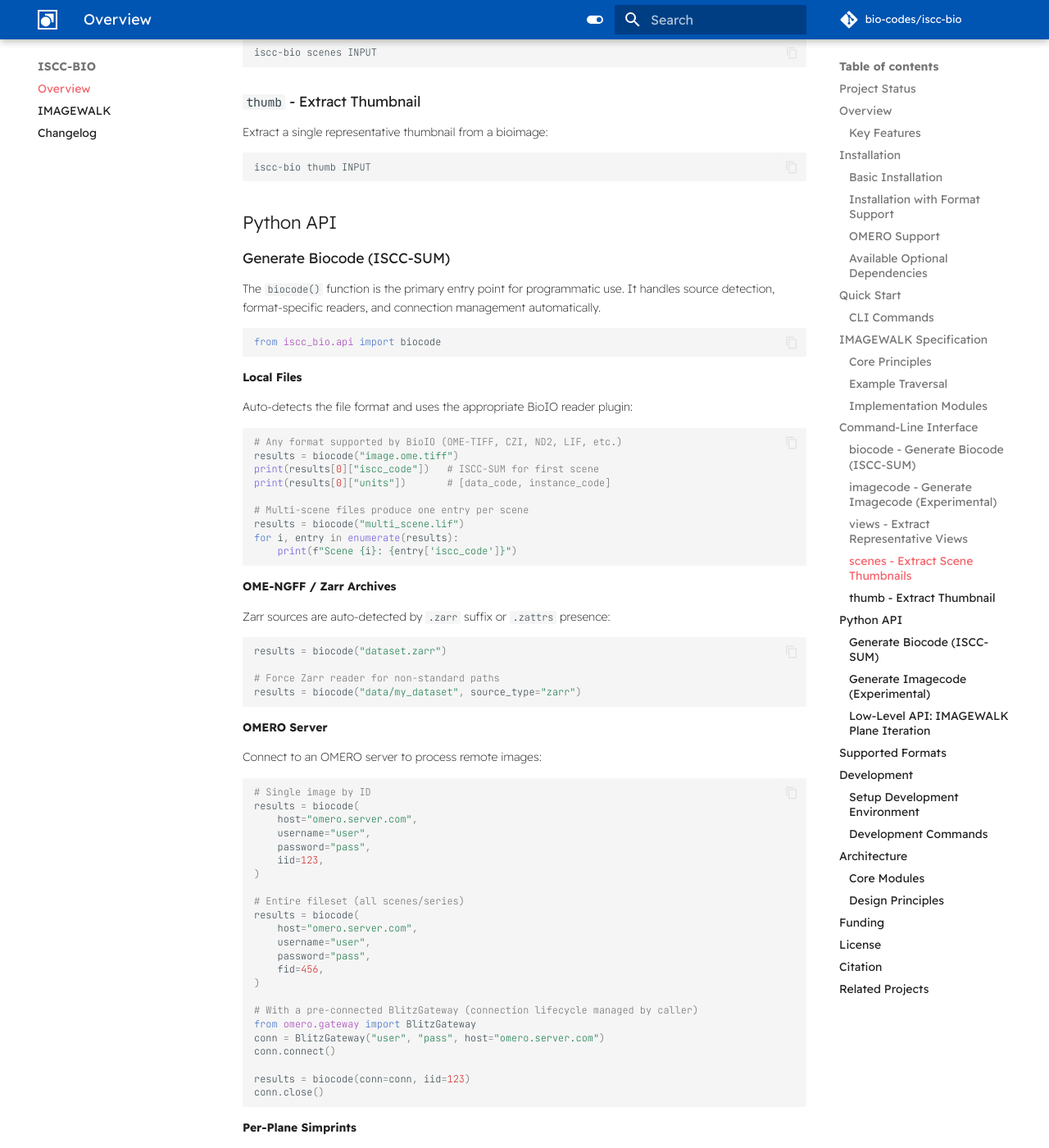
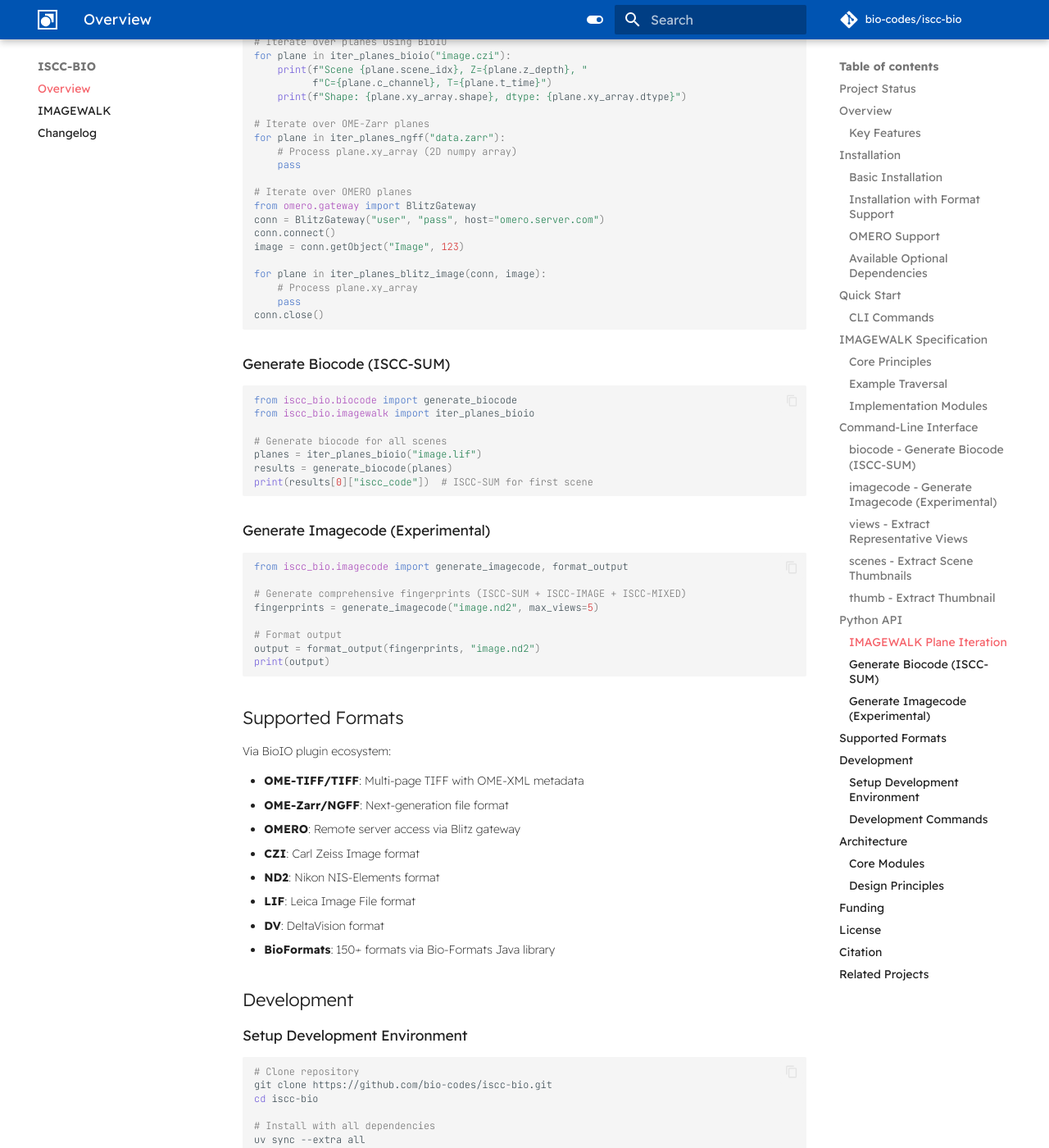
Before and after one commit to bio-codes/iscc-bio, an MkDocs documentation site: the page built from docs/index.md, in a window 1280 px wide and 1400 px high, scrolled down 4564 px. Shown: the whole window at 82% size. Built offline with MkDocs 1.6.1 and Material for MkDocs 9.7.7, drawn with Linux system fonts in a browser that asks for light colours; comment, search, counter and statistics services are not loaded; some of the changed text lies outside the part shown.

Commit message:
docs: update changelog and streamline index page for v0.1.0

````diff
--- a/docs/index.md
+++ b/docs/index.md
@@ -32,7 +32,7 @@ Documentation: https://bio.iscc.codes
 - **Multi-Source Support**: Process local files (via BioIO), OME-Zarr archives, and OMERO remote servers
 - **Memory Efficient**: Lazy loading with Dask for processing large multi-dimensional images
 - **Multi-Scene Processing**: Handle complex multi-scene/multi-series bioimage files
-- **Command-Line Tools**: CLI commands for code generation, pixel hashing, and view extraction
+- **Command-Line Tools**: CLI commands for code generation
 
 ## Installation
 
@@ -74,42 +74,6 @@ pip install -r requirements-omero.txt
 - **czi**, **nd2**, **lif**, **ome-tiff**, **ome-zarr-plugin**, **dv**, **tifffile**: Individual format readers
 
 ## Quick Start
-
-=== "Python"
-
-    ```python
-    from iscc_bio.api import biocode
-
-    # Local bioimage file (auto-detects format)
-    results = biocode("myimage.ome.tiff")
-    print(results[0]["iscc_code"])
-
-    # OME-Zarr/NGFF archive
-    results = biocode("data.zarr")
-
-    # OMERO server
-    results = biocode(host="omero.server.com", username="user",
-                      password="pass", iid=123)
-
-    # With per-plane simprints for similarity search
-    results = biocode("myimage.czi", simprints=True)
-    ```
-
-=== "CLI"
-
-    ```bash
-    # Local bioimage file (auto-detects format)
-    iscc-bio biocode myimage.ome.tiff
-
-    # OME-Zarr/NGFF archive
-    iscc-bio biocode data.zarr
-
-    # OMERO server
-    iscc-bio biocode --host omero.server.com --iid 123
-
-    # With per-plane simprints for similarity search
-    iscc-bio biocode myimage.czi --simprints
-    ```
 
 ### CLI Commands
 
@@ -259,118 +223,46 @@ iscc-bio thumb INPUT
 
 ## Python API
 
-### Generate Biocode (ISCC-SUM)
-
-The `biocode()` function is the primary entry point for programmatic use. It handles source detection,
-format-specific readers, and connection management automatically.
+### IMAGEWALK Plane Iteration
 
 ```python
-from iscc_bio.api import biocode
-```
+from iscc_bio.imagewalk import iter_planes_bioio, iter_planes_ngff
+from iscc_bio.imagewalk import iter_planes_blitz_image
 
-#### Local Files
+# Iterate over planes using BioIO
+for plane in iter_planes_bioio("image.czi"):
+    print(f"Scene {plane.scene_idx}, Z={plane.z_depth}, "
+          f"C={plane.c_channel}, T={plane.t_time}")
+    print(f"Shape: {plane.xy_array.shape}, dtype: {plane.xy_array.dtype}")
 
-Auto-detects the file format and uses the appropriate BioIO reader plugin:
+# Iterate over OME-Zarr planes
+for plane in iter_planes_ngff("data.zarr"):
+    # Process plane.xy_array (2D numpy array)
+    pass
 
-```python
-# Any format supported by BioIO (OME-TIFF, CZI, ND2, LIF, etc.)
-results = biocode("image.ome.tiff")
-print(results[0]["iscc_code"])   # ISCC-SUM for first scene
-print(results[0]["units"])       # [data_code, instance_code]
-
-# Multi-scene files produce one entry per scene
-results = biocode("multi_scene.lif")
-for i, entry in enumerate(results):
-    print(f"Scene {i}: {entry['iscc_code']}")
-```
-
-#### OME-NGFF / Zarr Archives
-
-Zarr sources are auto-detected by `.zarr` suffix or `.zattrs` presence:
-
-```python
-results = biocode("dataset.zarr")
-
-# Force Zarr reader for non-standard paths
-results = biocode("data/my_dataset", source_type="zarr")
-```
-
-#### OMERO Server
-
-Connect to an OMERO server to process remote images:
-
-```python
-# Single image by ID
-results = biocode(
-    host="omero.server.com",
-    username="user",
-    password="pass",
-    iid=123,
-)
-
-# Entire fileset (all scenes/series)
-results = biocode(
-    host="omero.server.com",
-    username="user",
-    password="pass",
-    fid=456,
-)
-
-# With a pre-connected BlitzGateway (connection lifecycle managed by caller)
+# Iterate over OMERO planes
 from omero.gateway import BlitzGateway
 conn = BlitzGateway("user", "pass", host="omero.server.com")
 conn.connect()
+image = conn.getObject("Image", 123)
 
-results = biocode(conn=conn, iid=123)
+for plane in iter_planes_blitz_image(conn, image):
+    # Process plane.xy_array
+    pass
 conn.close()
 ```
 
-#### Per-Plane Simprints
-
-Enable granular per-plane similarity fingerprints for fine-grained search:
+### Generate Biocode (ISCC-SUM)
 
 ```python
-results = biocode("image.czi", simprints=True)
+from iscc_bio.biocode import generate_biocode
+from iscc_bio.imagewalk import iter_planes_bioio
 
-# Each scene entry includes simprints
-for sp in results[0]["simprints"]["DATA_NONE_V0"]:
-    print(f"Plane {sp['offset']}: {sp['simprint']} ({sp['size']} bytes)")
+# Generate biocode for all scenes
+planes = iter_planes_bioio("image.lif")
+results = generate_biocode(planes)
+print(results[0]["iscc_code"])  # ISCC-SUM for first scene
 ```
-
-#### Return Value
-
-Returns a list of dicts (one per scene) matching the [IsccEntry](https://search.iscc.id) schema:
-
-```python
-[
-    {
-        "iscc_code": "ISCC:...",          # ISCC-SUM for the scene
-        "units": ["ISCC:...", "ISCC:..."], # [data_code, instance_code]
-        "simprints": {                     # Only present if simprints=True
-            "DATA_NONE_V0": [
-                {"simprint": "base64...", "offset": 0, "size": 4096},
-                {"simprint": "base64...", "offset": 1, "size": 4096},
-            ]
-        }
-    }
-]
-```
-
-#### Parameters
-
-| Parameter     | Type           | Default  | Description                                       |
-| ------------- | -------------- | -------- | ------------------------------------------------- |
-| `source`      | `str \| Path`  | `None`   | Path to bioimage file or zarr directory           |
-| `simprints`   | `bool`         | `False`  | Generate per-plane DATA_NONE_V0 simprints         |
-| `bits`        | `int`          | `256`    | Bit length for ISCC codes                         |
-| `source_type` | `str`          | `"auto"` | `"auto"`, `"bioio"`, or `"zarr"`                  |
-| `host`        | `str`          | `None`   | OMERO server hostname                             |
-| `port`        | `int`          | `4064`   | OMERO server port                                 |
-| `username`    | `str`          | `None`   | OMERO username (required with `host`)             |
-| `password`    | `str`          | `None`   | OMERO password (required with `host`)             |
-| `iid`         | `int`          | `None`   | OMERO image ID                                    |
-| `fid`         | `int`          | `None`   | OMERO fileset ID                                  |
-| `conn`        | `BlitzGateway` | `None`   | Pre-connected OMERO gateway (alternative to host) |
 
 ### Generate Imagecode (Experimental)
 
@@ -383,25 +275,6 @@ fingerprints = generate_imagecode("image.nd2", max_views=5)
 # Format output
 output = format_output(fingerprints, "image.nd2")
 print(output)
-```
-
-### Low-Level API: IMAGEWALK Plane Iteration
-
-For advanced use cases requiring direct control over plane traversal:
-
-```python
-from iscc_bio.imagewalk import iter_planes_bioio, iter_planes_ngff
-from iscc_bio.biocode import generate_biocode
-
-# Iterate over planes from any source
-for plane in iter_planes_bioio("image.czi"):
-    print(f"Scene {plane.scene_idx}, Z={plane.z_depth}, "
-          f"C={plane.c_channel}, T={plane.t_time}")
-    print(f"Shape: {plane.xy_array.shape}, dtype: {plane.xy_array.dtype}")
-
-# Feed planes to generate_biocode with custom options
-planes = iter_planes_bioio("image.lif")
-results = generate_biocode(planes, simprints=True, bits=256)
 ```
 
 ## Supported Formats
@@ -469,7 +342,7 @@ uv run poe all
     - `iw_blitz.py`: OMERO Blitz implementation
     - `common.py`: Plane data model and canonical byte conversion
 
-- **`iscc_bio.biocode`**: Low-level biocode (ISCC-SUM) generation from plane iterators
+- **`iscc_bio.biocode`**: Biocode (ISCC-SUM) generation from IMAGEWALK plane iterators
 
 - **`iscc_bio.imagecode`**: Imagecode generation (ISCC-SUM + ISCC-IMAGE + ISCC-MIXED)
 
````
Also changed, not shown: other parts of docs/index.md (+1 -1 lines), CHANGELOG.md (+2 -0 lines), docs/changelog.md (+3 -1 lines).
